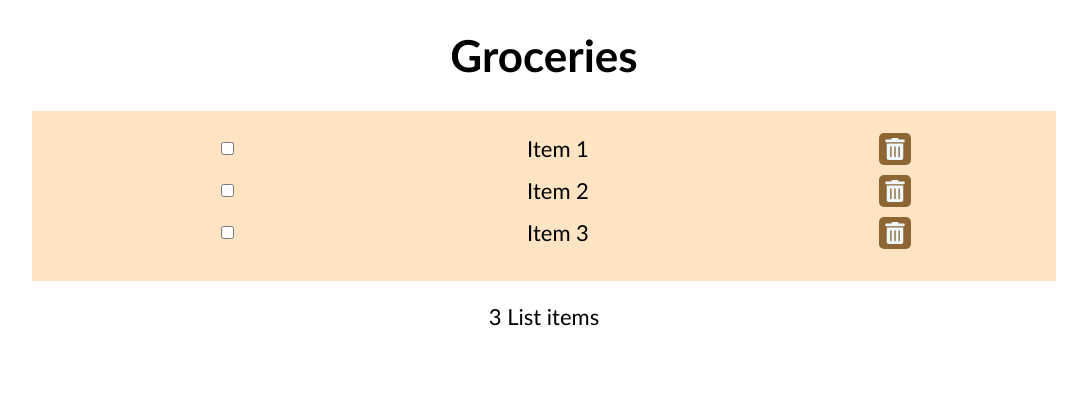
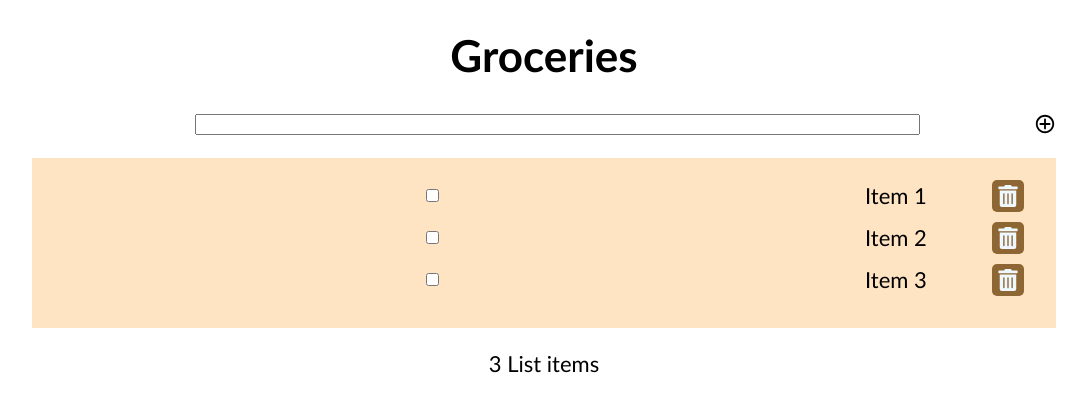
Before and after one commit to walidelbourdiney/1st-app, a React (Create React App) app: page / in a window 1280 px wide. Shown: the top 412 px of the page, without its empty margins (96-1183 px from the left). Built offline with nearby package versions, Linux system fonts and the light colour scheme.

Commit message:
add AddItem component

```diff
--- /dev/null
+++ b/src/AddItem.css
@@ -0,0 +1,18 @@
+form {
+  width: 80%;
+  display: flex;
+  align-items: center;
+  justify-content: space-between;
+  margin-bottom: 20px;
+}
+form > label {
+  transform: translateX(-999999px);
+}
+input {
+  width: 70%;
+  transform: translateX(-20px);
+}
+
+form > svg {
+  cursor: pointer;
+}
--- /dev/null
+++ b/src/AddItem.js
@@ -0,0 +1,15 @@
+import React from "react";
+import { CgAdd } from "react-icons/cg";
+import "./AddItem.css";
+
+const AddItem = () => {
+  return (
+    <form>
+      <label>Add Item</label>
+      <input type="text" required />
+      <CgAdd />
+    </form>
+  );
+};
+
+export default AddItem;
--- a/src/App.js
+++ b/src/App.js
@@ -2,6 +2,7 @@ import Header from "./Header";
 import Content from "./Content";
 import Footer from "./Footer";
 import { useState } from "react";
+import AddItem from "./AddItem";
 
 function App() {
   const [items, setItems] = useState([
@@ -37,6 +38,7 @@ function App() {
   return (
     <div className="App">
       <Header title="Groceries" />
+      <AddItem />
       <Content
         items={items}
         setItems={setItems}
```
